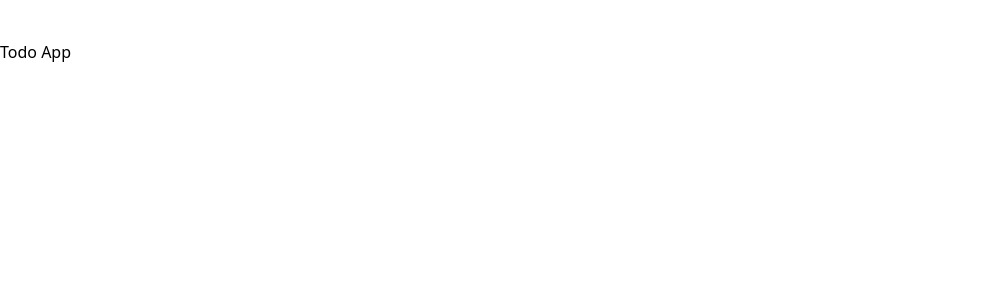
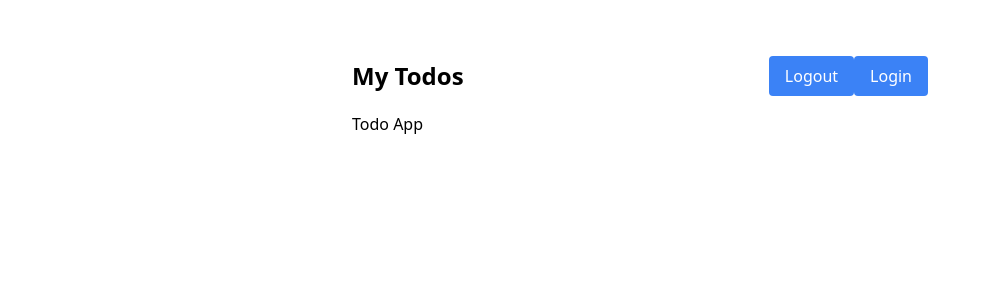
Before and after one commit to PFurtak/learn-auth0-next, a Next.js app: page / in a window 1280 px wide. Shown: the top 300 px of the page, without its empty margins (0-988 px from the left). Built offline with nearby package versions, Linux system fonts and the light colour scheme.

Commit message:
Created and imported navbar component

```diff
--- /dev/null
+++ b/components/NavBar.js
@@ -0,0 +1,21 @@
+import React from 'react';
+
+export default function NavBar() {
+  return (
+    <nav className='flex justify-between items-center py-4'>
+      <p className='text-2xl font-bold text-grey-800'>My Todos</p>
+      <div className='flex'>
+        <a
+          href='/api/logout'
+          className='rounded bg-blue-500 hover:bg-blue-600 text-white py-2 px-4'>
+          Logout
+        </a>
+        <a
+          href='/api/login'
+          className='rounded bg-blue-500 hover:bg-blue-600 text-white py-2 px-4'>
+          Login
+        </a>
+      </div>
+    </nav>
+  );
+}
--- a/pages/_app.js
+++ b/pages/_app.js
@@ -2,7 +2,7 @@
 
 function MyApp({ Component, pageProps }) {
   return (
-    <div className='container mx-auto my-10'>
+    <div className='container mx-auto my-10 max-w-xl'>
       <Component {...pageProps} />
     </div>
   );
--- a/pages/index.js
+++ b/pages/index.js
@@ -1,13 +1,14 @@
 import Head from 'next/head';
+import NavBar from '../components/NavBar';
 
 export default function Home() {
   return (
     <div>
       <Head>
-        <title>Create Next App</title>
+        <title>Todo App Auth0</title>
         <link rel='icon' href='/favicon.ico' />
       </Head>
-
+      <NavBar />
       <main>
         <h1>Todo App</h1>
       </main>
```
